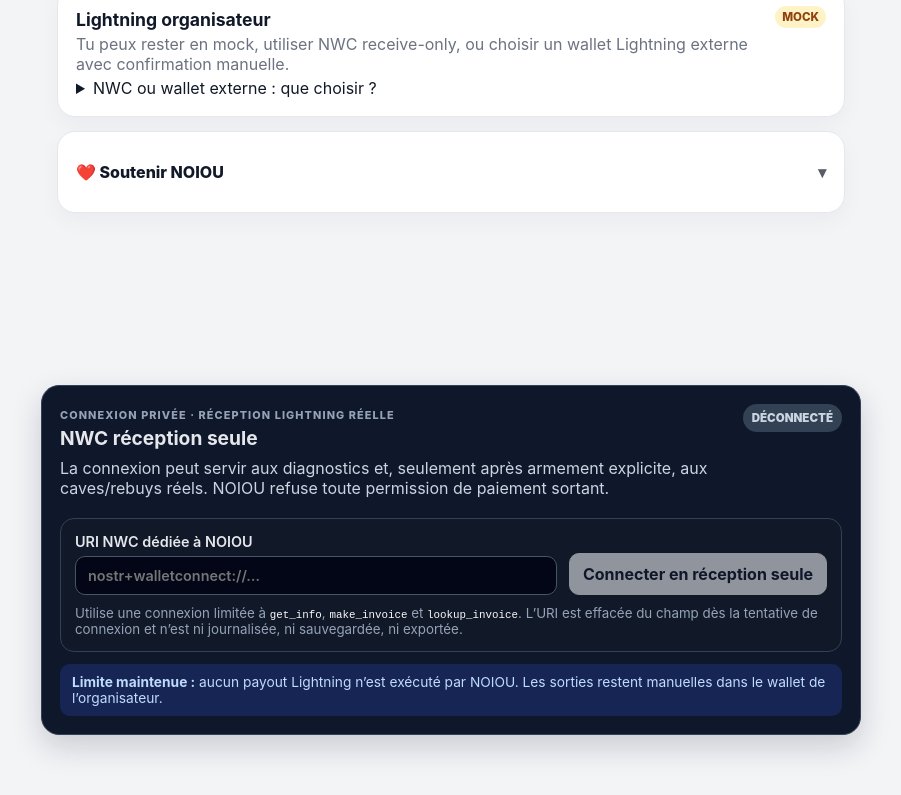
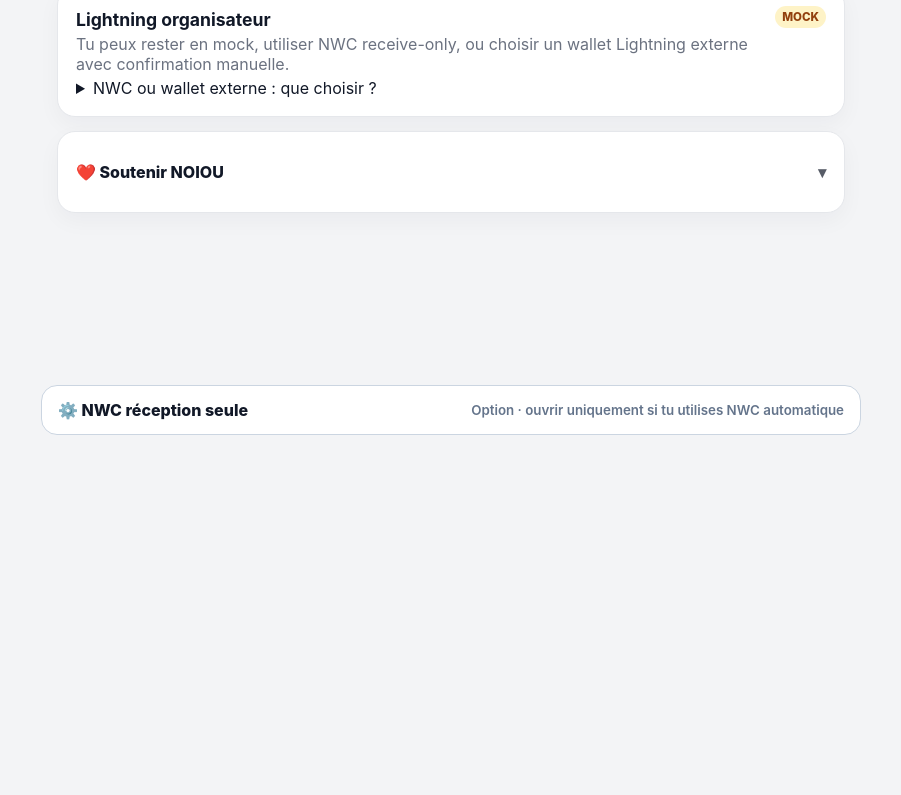
Before and after one commit to edoumo/noiou, a React (Vite) app: page / in a window 1280 px wide. Shown: the part 923-1718 px from the top of the page, without its empty margins (189-1090 px from the left). After the commit the page ends 1422 px from the top, so only its background shows below. Built offline with nearby package versions, Linux system fonts and the light colour scheme.

Commit message:
Collapse NWC diagnostics unless they are actively relevant

```diff
--- a/src/NwcReceiveDiagnostic.tsx
+++ b/src/NwcReceiveDiagnostic.tsx
@@ -82,8 +82,14 @@
     : nwc.liveGameReceiptsArmed
       ? 'RÉEL ARMÉ'
       : 'DIAGNOSTIC';
+  const keepOpen = Boolean(connection || nwc.activeGameLockedToNwc || nwc.liveGameReceiptsArmed);
 
   return (
+    <details className="nwc-diagnostic-shell" defaultOpen={keepOpen} key={keepOpen ? 'nwc-active' : 'nwc-optional'}>
+      <summary>
+        <span>⚙️ NWC réception seule</span>
+        <small>{keepOpen ? gameModeLabel : 'Option · ouvrir uniquement si tu utilises NWC automatique'}</small>
+      </summary>
       <section className="nwc-diagnostic" aria-labelledby="nwc-live-title">
         <div className="nwc-diagnostic-heading">
           <div>
@@ -169,5 +175,6 @@
           <strong>Limite maintenue :</strong> aucun payout Lightning n’est exécuté par NOIOU. Les sorties restent manuelles dans le wallet de l’organisateur.
         </div>
       </section>
+    </details>
   );
 }
```
Lines whose indentation alone changed are shown as unchanged.
